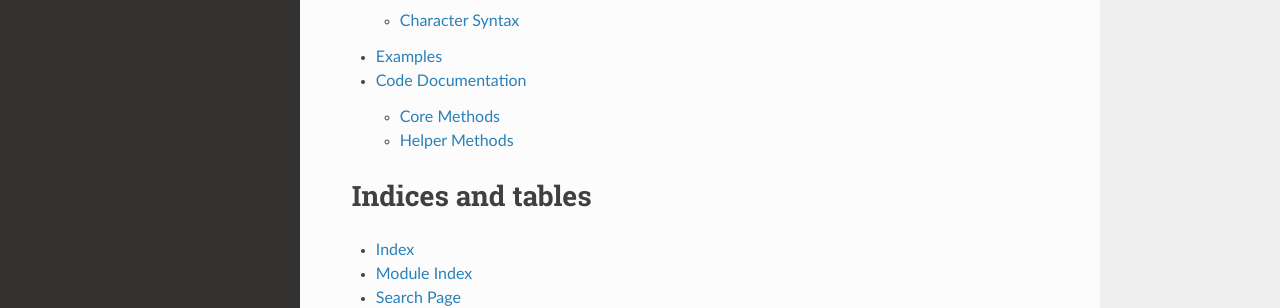
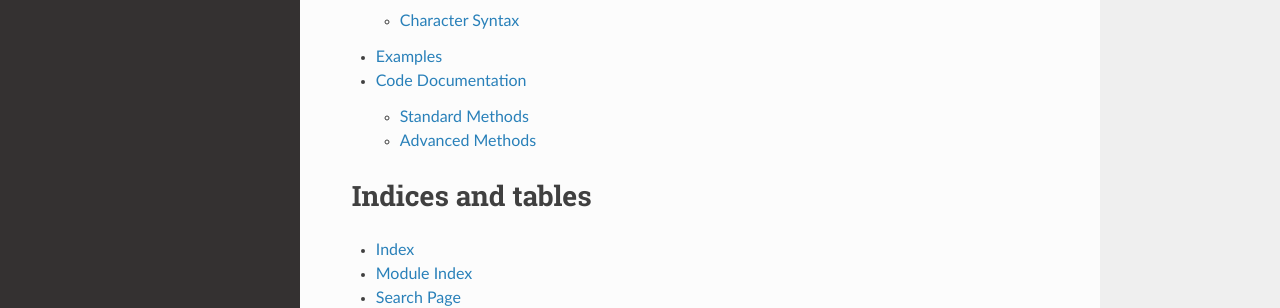
Before and after one commit to aspuru-guzik-group/selfies, a Sphinx documentation site: the page built from docs/source/index.rst, in a window 1280 px wide and 1241 px high. Shown: the part 742-1050 px from the top of the window. Built offline with Sphinx 7.4.7 and the Read the Docs theme 2.0.0, drawn with Linux system fonts in a browser that asks for light colours.

Commit message:
Update selfies.rst

```diff
--- a/docs/source/selfies.rst
+++ b/docs/source/selfies.rst
@@ -3,16 +3,16 @@
 
 .. currentmodule:: selfies
 
-Core Methods
+Standard Methods
 ------------------------
 .. autofunction:: encoder
 .. autofunction:: decoder
+.. autofunction:: len_selfies
+.. autofunction:: split_selfies
+.. autofunction:: get_alphabet_from_selfies
+
+Advanced Methods
+------------------------
 .. autofunction:: get_alphabet
 .. autofunction:: get_atom_dict
 .. autofunction:: set_alphabet
-
-Helper Methods
-------------------------
-.. autofunction:: len_selfies
-.. autofunction:: split_selfies
-.. autofunction:: get_alphabet_from_selfies
```
